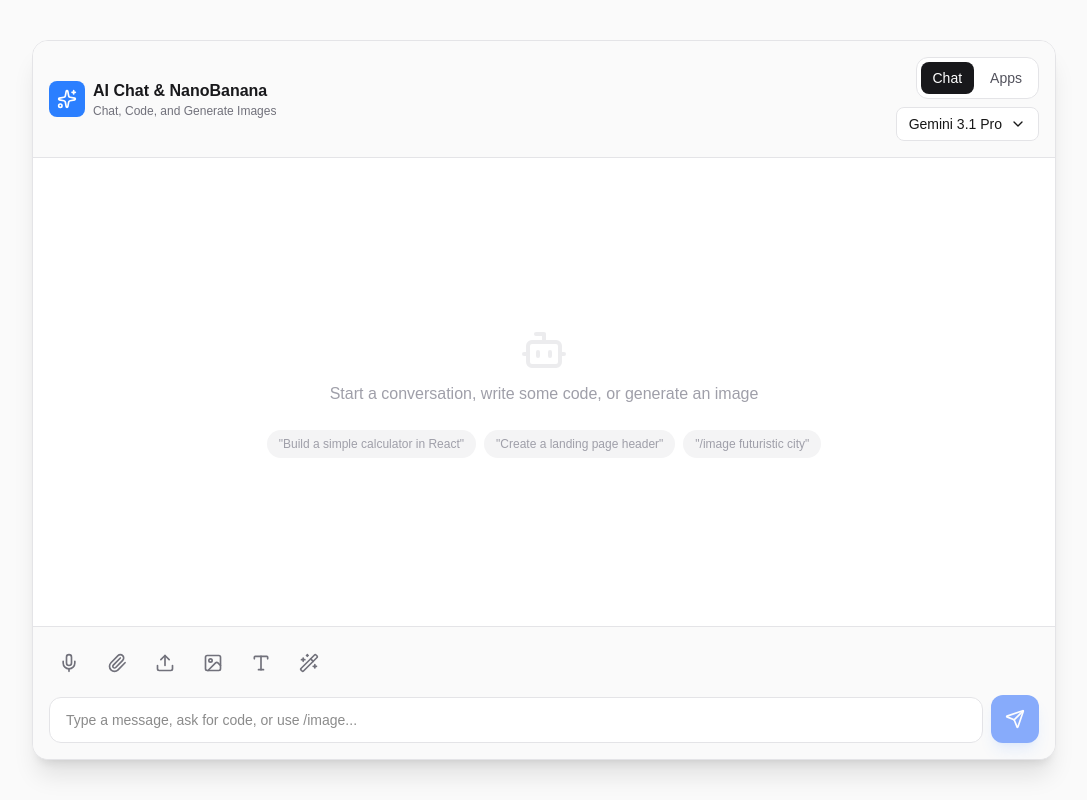
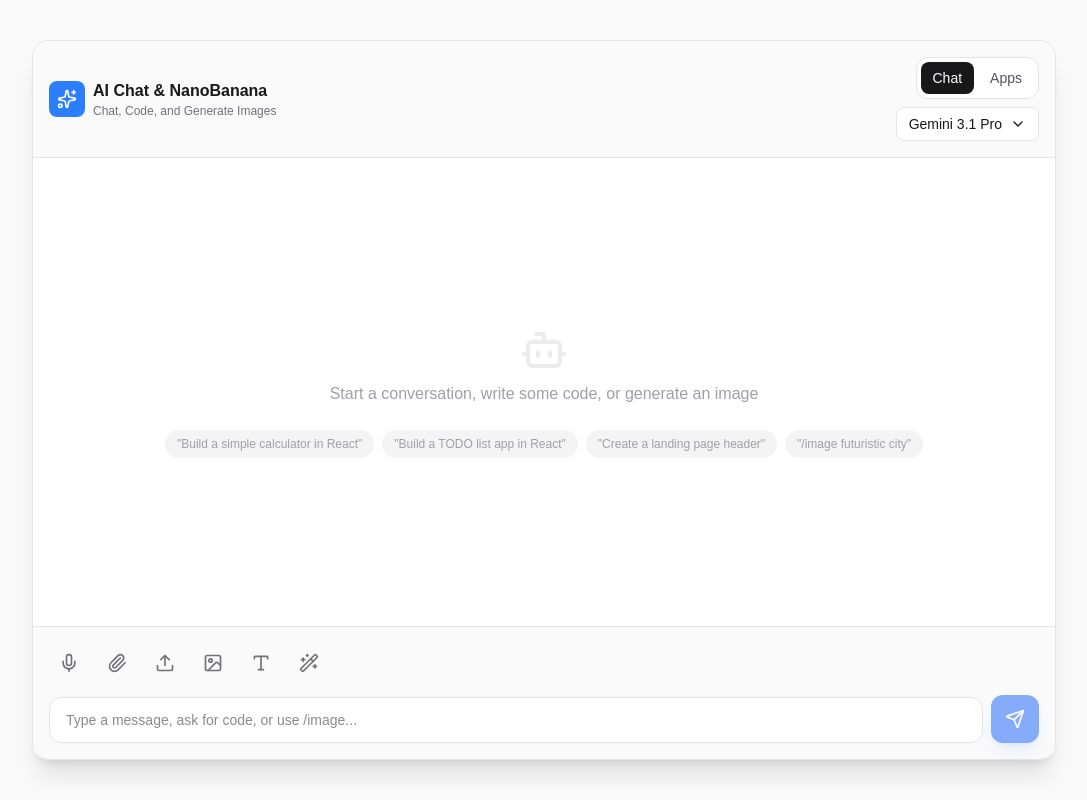
Before and after one commit to Kingsley1331/gemini-app, a Next.js app: page / in a window 1280 px wide. Shown: the whole page, without its empty margins (96-1183 px from the left). Built offline with nearby package versions, Linux system fonts and the light colour scheme.

Commit message:
Add new example prompt

```diff
--- a/src/components/Chat.tsx
+++ b/src/components/Chat.tsx
@@ -1330,6 +1330,12 @@ export default function Chat() {
                 className="px-3 py-1.5 rounded-full bg-zinc-100 dark:bg-zinc-800 text-xs hover:bg-zinc-200 dark:hover:bg-zinc-700 transition-colors"
               >
                 &quot;Build a simple calculator in React&quot;
+              </button>
+              <button
+                onClick={() => setInput("Build a TODO list app in React")}
+                className="px-3 py-1.5 rounded-full bg-zinc-100 dark:bg-zinc-800 text-xs hover:bg-zinc-200 dark:hover:bg-zinc-700 transition-colors"
+              >
+                &quot;Build a TODO list app in React&quot;
               </button>
               <button
                 onClick={() =>
```
